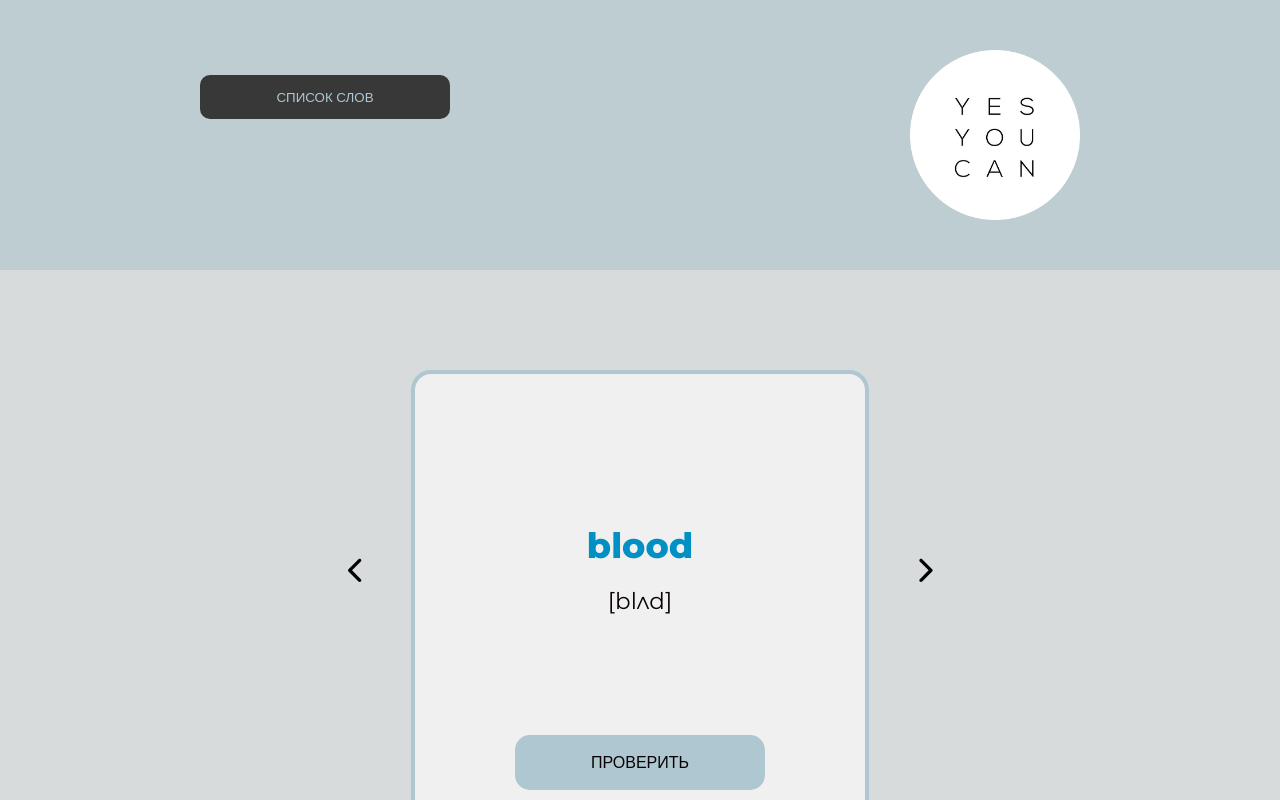
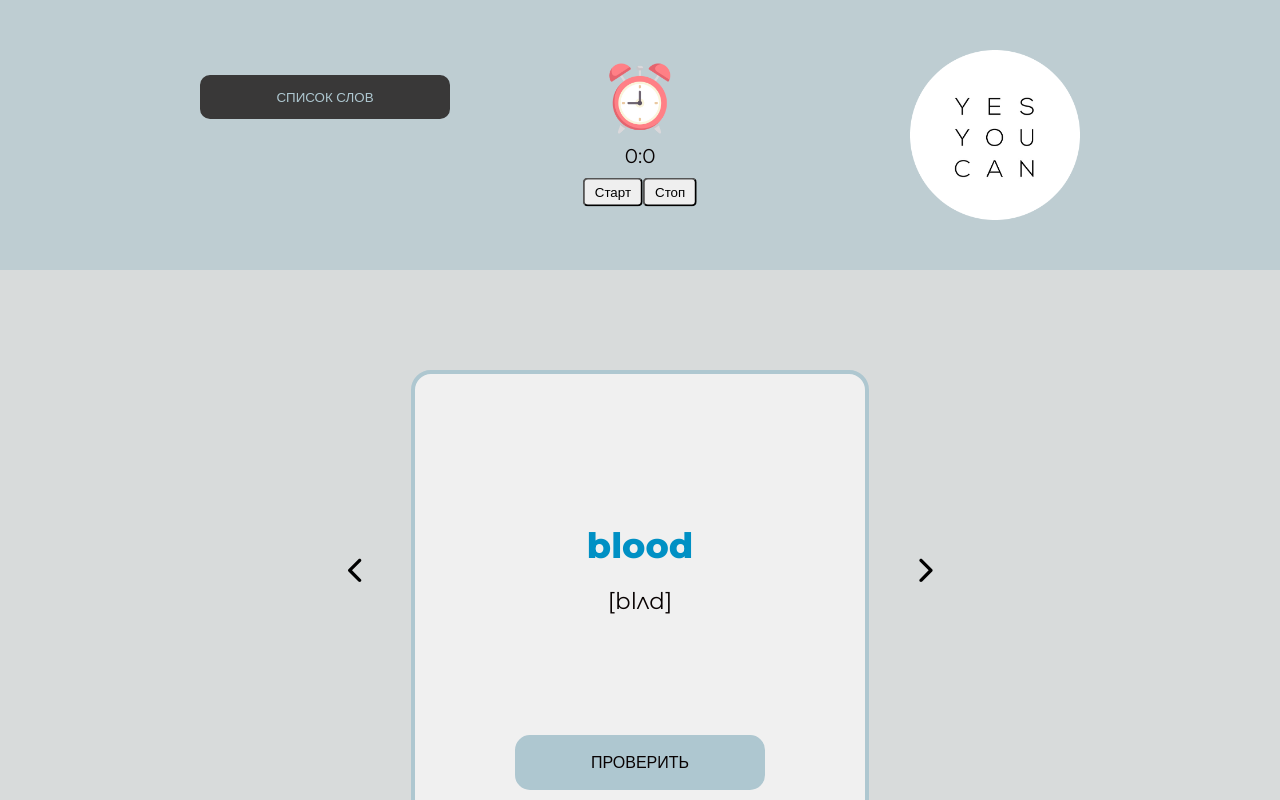
Before and after one commit to OlaGolanova/Words, a React (Create React App) app in the folder words/: page / in a window 1280 px wide. Both pictures are taken after a click on the button "РЕЖИМ ТРЕНИРОВКИ". Shown: the top 800 px of the page. Built offline with nearby package versions, Linux system fonts and the light colour scheme.

Commit message:
added timer

```diff
--- a/words/package.json
+++ b/words/package.json
@@ -17,6 +17,7 @@
     "react-dom": "^18.2.0",
     "react-fontawesome": "^1.7.1",
     "react-scripts": "5.0.1",
+    "react-transition-group": "^4.4.5",
     "sass": "^1.63.4",
     "web-vitals": "^2.1.4"
   },
--- a/words/src/components/Card/Card.jsx
+++ b/words/src/components/Card/Card.jsx
@@ -20,7 +20,6 @@ export default function Card(props){
     const [ index, setIndex ] = useState(indexCard ? indexCard : 0);
     const [ pressed, setAnimation ] = useState(true);
     const [ colorWord, setColorWord ] = useState('main');
-
 
 
     const handleChangePrevCard = () => {
@@ -52,7 +51,6 @@ export default function Card(props){
         setTimeout(deleteAnimation, 1);
     }
 
-
     return (
         <>
             <button
@@ -82,6 +80,8 @@ export default function Card(props){
                     className = "fa-2x"
                     icon = { faChevronRight }/>
             </button>
+
+
         </>
     );
 };
--- a/words/src/components/Header/Header.jsx
+++ b/words/src/components/Header/Header.jsx
@@ -4,6 +4,8 @@ import { FontAwesomeIcon } from '@fortawesome/react-fontawesome';
 import { faSearch } from '@fortawesome/free-solid-svg-icons';
 
 import logo from '../../utils/logo1.png';
+
+import Timer from '../Timer/Timer';
 
 import './Header.scss';
 
@@ -16,7 +18,7 @@ export default  function Header(){
     };
 
     const search = (
-        <form action="" className = "form" >
+        <>
             <div className = "search" >
                 <FontAwesomeIcon icon={faSearch} />
             </div>
@@ -27,18 +29,24 @@ export default  function Header(){
                 placeholder="Введите слово"
                 onChange = { (event) => console.log(event.target.value) }
             />
-        </form>
+
+        </>
+
     );
 
     return (
         <header>
             <div className = "header" >
-                { pressed && search}
+                <form action="" className="form">
+                    { pressed && search}
+                </form>
                 <button
+                    className = "header_btn"
                     onClick = { handleChangeBtn}>
                     { pressed ? 'Режим Тренировки' : 'Список слов'}
                 </button>
             </div>
+            { !pressed &&  <Timer />}
             <img src={logo} className = "logo" alt="logo" />
         </header>
     );
--- a/words/src/components/Header/Header.scss
+++ b/words/src/components/Header/Header.scss
@@ -18,7 +18,7 @@ header {
       text-align: left;
 
       .searchPanel {
-          width: 400px;
+          width: 200px;
           height: 40px;
           border-radius: 10px;
           border: 2px solid $colorFooter;
@@ -45,10 +45,6 @@ header {
               text-transform: uppercase;
               font-size: 14px;
             }
-
-          @media (max-width: 1200px) {
-              width: 40vw;
-          }
       }
       .search{
           position: absolute;
@@ -56,7 +52,7 @@ header {
           left: 10px;      }
 
   }
-    button {
+    .header_btn {
       position: absolute;
       width: 250px;
       height: 44px;
@@ -86,4 +82,5 @@ header {
         padding: 30px;
       }
 
+
 }
--- /dev/null
+++ b/words/src/components/Timer/Timer.jsx
@@ -0,0 +1,55 @@
+import React, { useState } from 'react';
+
+import timer from '../../utils/timer2.png';
+
+import './Timer.scss';
+
+export default function Timer(){
+
+    const [ minutes, setMinutes ] = useState(0);
+    const [ seconds, setSeconds ] = useState(0);
+
+    let timerID;
+    let secondsNew = seconds;
+    let minutesNew = minutes;
+    const handleStart = () => {
+        timerID = setInterval(function(){
+            if (secondsNew < 59){
+                setSeconds(secondsNew + 1);
+                secondsNew = (secondsNew + 1);
+            }else if (secondsNew === 59) {
+                setSeconds(0);
+                setMinutes (minutesNew + 1);
+                minutesNew = minutesNew + 1;
+                secondsNew = 0;
+            }else if (secondsNew === 59 && minutesNew === 59){
+                clearInterval(timerID);
+            };
+
+
+        }, 1000);
+        console.log(timerID);
+    };
+
+    const handleEnd = () => {
+        clearInterval(timerID);
+        console.log(timerID);
+    };
+
+    return (
+        <div className="timer">
+            <div className="timer_wrapper">
+                <img src = { timer } className = "timer_img" alt="timer" />
+                <div className = "timer_info">{ minutes }:{ seconds}</div>
+                <div>
+                    <button
+                        className = "timer_start timer_btn"
+                        onClick = { handleStart }>Старт</button>
+                    <button
+                        className = "timer_end timer_btn"
+                        onClick = { handleEnd }> Стоп</button>
+                </div>
+            </div>
+        </div>
+    );
+};
--- /dev/null
+++ b/words/src/components/Timer/Timer.scss
@@ -0,0 +1,33 @@
+@import '../../utils/variables';
+
+.timer {
+    .timer_wrapper {
+        position: absolute;
+        display: flex;
+        flex-direction: column;
+        top:50%;
+        left:50%;
+        transform:translate(-50%, -50%);
+        .timer_btn {
+            border-radius: 5px;
+            padding: 5px 10px;
+            transition: 1s;
+            &:hover {
+                cursor: pointer;
+                background: $colorBtn;
+                color: $colorTextHoverBtn;
+            }
+        }
+        .timer_img {
+            display: block;
+            margin: 0 auto;
+            width: 70px;
+
+        }
+        .timer_info {
+            text-align: center;
+            margin: 10px 0;
+            font-size: 20px;
+        }
+    }
+}
```
Also changed, not shown: words/src/utils/timer2.png (added), 1 other file (tests, documents, lock files or other folders).
